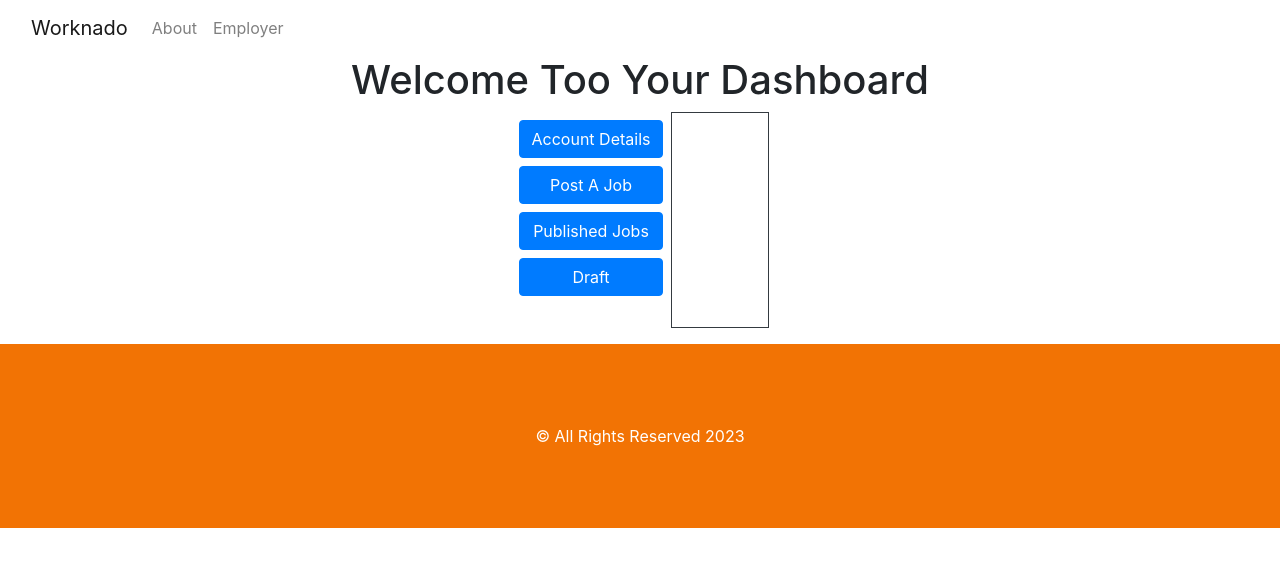
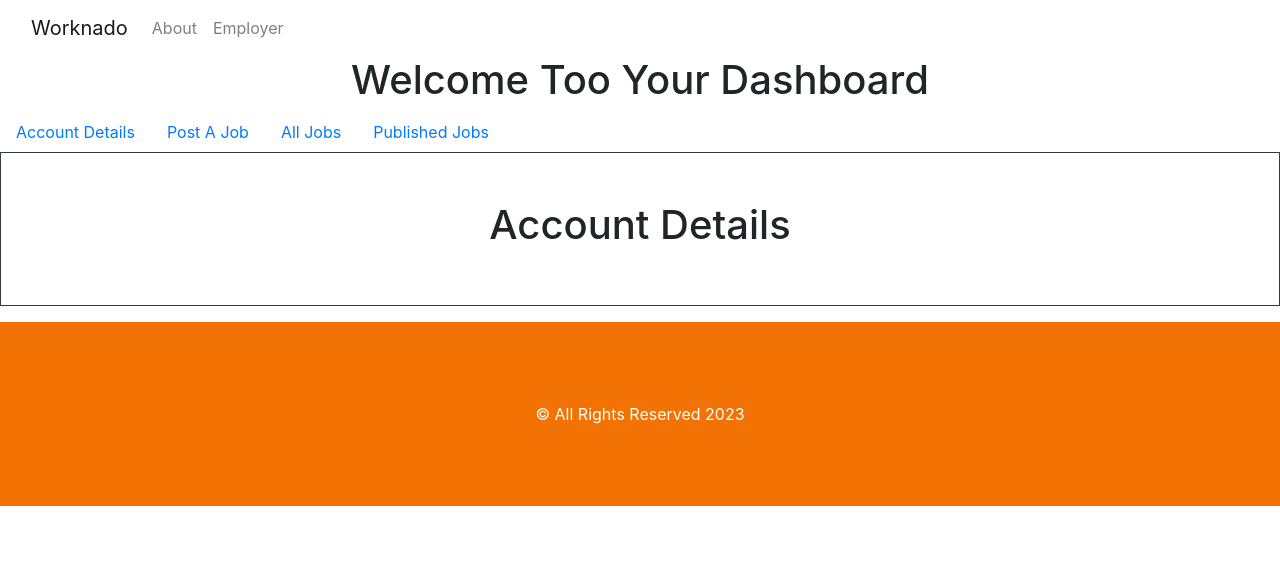
Before and after one commit to sucheta90/job_Engine, a React (Vite) app in the folder client/: page /company/dashboard in a window 1280 px wide. Shown: the top 566 px of the page. Built offline with nearby package versions, Linux system fonts and the light colour scheme.

Commit message:
adds useEffect hook that fetches the userProfile data and listed jobs

```diff
--- a/client/src/components/Dashboard/JobDrafts.jsx
+++ /dev/null
@@ -1,8 +0,0 @@
-// eslint-disable-next-line no-unused-vars
-export default function JobDrafts(props) {
-  return (
-    <div>
-      <h1>Draft Jobs</h1>
-    </div>
-  );
-}
--- /dev/null
+++ b/client/src/components/Dashboard/JobsList.jsx
@@ -0,0 +1,39 @@
+/* eslint-disable react/prop-types */
+// import CardComponent from "../UI/Card";
+import Card from "react-bootstrap/Card";
+import Button from "react-bootstrap/Button";
+
+export default function JobsList({ allJobs }) {
+  console.log("This is alljobs", allJobs);
+  return (
+    <div>
+      <h1>All Jobs</h1>
+      <div>
+        {allJobs.length >= 1
+          ? allJobs.map((job) => {
+              return (
+                <Card key={job.id} className="mb-3">
+                  <Card.Img variant="top" />
+                  <Card.Body>
+                    <Card.Title>{job.job_title}</Card.Title>
+                    <Card.Text>
+                      <p>{job.company_details}</p>
+                    </Card.Text>
+                    <Button variant="primary" className="mr-3">
+                      Edit
+                    </Button>
+                    {job.job_status === "inactive" && (
+                      <Button variant="primary">Publish</Button>
+                    )}
+                    {job.job_status === "active" && (
+                      <Button variant="primary">Go somewhere</Button>
+                    )}
+                  </Card.Body>
+                </Card>
+              );
+            })
+          : `Did not find a post`}
+      </div>
+    </div>
+  );
+}
--- a/client/src/components/Navigation/Navbar.jsx
+++ b/client/src/components/Navigation/Navbar.jsx
@@ -9,6 +9,7 @@ export default function NavHeader() {
   // Main Navbar
 
   const currentPage = useLocation().pathname;
+
   return (
     <Navbar expand="lg" className="bg-body-tertiary ">
       <Container fluid>
@@ -24,12 +25,21 @@ export default function NavHeader() {
             >
               About
             </Nav.Link>
+            {auth.loggedIn() ? (
+              <Nav.Link
+                href="/company/dashboard"
+                className={currentPage === "/company/dashboard" ? "active" : ""}
+              >
+                Employers Homepage
+              </Nav.Link>
+            ) : (
               <Nav.Link
                 href="/employer"
                 className={currentPage === "/employer" ? "active" : ""}
               >
                 Employer
               </Nav.Link>
+            )}
             {/* <NavDropdown title="Job Seekers" id="basic-nav-dropdown">
               <NavDropdown.Item href="#action/3.1">Action</NavDropdown.Item>
               <NavDropdown.Item href="#action/3.2">
--- /dev/null
+++ b/client/src/components/UI/Card.jsx
@@ -0,0 +1,20 @@
+/* eslint-disable react/prop-types */
+// import Card from "react-bootstrap/Card";
+// import Button from "react-bootstrap/Button";
+
+// export default function CardComponent(props) {
+//   const { job } = props;
+//   console.log("This is job coming ftom joblist card", job);
+//   return (
+//     <Card>
+//       <Card.Img variant="top" />
+//       <Card.Body>
+//         <Card.Title>{job.job_title}</Card.Title>
+//         <Card.Text>
+//           <p>{job.company_details}</p>
+//         </Card.Text>
+//         <Button variant="primary">Go somewhere</Button>
+//       </Card.Body>
+//     </Card>
+//   );
+// }
--- a/client/src/pages/Dashboard/EmployerDAshboard.jsx
+++ b/client/src/pages/Dashboard/EmployerDAshboard.jsx
@@ -1,16 +1,19 @@
+/* eslint-disable no-inner-declarations */
 import { useEffect, useState } from "react";
-import Button from "react-bootstrap/Button";
+// import Button from "react-bootstrap/Button";
+import Nav from "react-bootstrap/Nav";
 import JobPostForm from "../../components/Forms/JobPostForm";
 import AccountDetails from "../../components/Dashboard/AccountDetails";
-import JobDrafts from "../../components/Dashboard/JobDrafts";
+import JobsList from "../../components/Dashboard/JobsList";
 import PublishedJobs from "../../components/Dashboard/PublishedJobs";
 import auth from "../../utils/auth";
 import axios from "axios";
 
 // eslint-disable-next-line no-unused-vars
 export default function EmployerDashboard(props) {
-  const [toShow, setToShow] = useState(""); // The state will be set to show the specific section on click events
+  const [toShow, setToShow] = useState("AccountDetails"); // The state will be set to show the specific section on click events
   const [userProfile, setUserProfile] = useState({}); //current user/company
+  const [allJobs, setAllJobs] = useState(""); //all jobs list - active, inactive, closed
   const [newJobData, setNewJobData] = useState({
     job_title: "",
     company_details: "",
@@ -31,8 +34,21 @@ export default function EmployerDashboard(props) {
 
   useEffect(() => {
     if (auth.loggedIn()) {
-      let user = auth.getProfile();
-      setUserProfile(user.data);
+      let userid = auth.getProfile().data.id;
+      let getUser = async (userid) => {
+        const response = await axios.get(`/api/company/${userid}`);
+        if (response.status !== 200) {
+          throw Error({ message: "Could not find user!" });
+        }
+        setUserProfile(response.data[0]);
+        return response.data;
+      };
+      const getAlljobs = async (userid) => {
+        const jobsResponse = await axios.get(`/api/company/${userid}/jobs`);
+        setAllJobs(jobsResponse.data.result);
+      };
+      getUser(userid);
+      getAlljobs(userid);
     }
   }, []);
 
@@ -64,14 +80,11 @@ export default function EmployerDashboard(props) {
   return (
     <div className="h-100 mb-3">
       <h1>Welcome Too Your Dashboard</h1>
-      <section className="d-flex justify-content-center">
-        <aside className="">
-          <ul className="w-100 d-flex flex-column justify-content-center p-2">
-            <li className="mb-2 w-100">
-              <Button
-                variant="primary"
-                size=""
-                className="w-100"
+      {/* <section className="d-flex justify-content-center"> */}
+      <Nav activeKey="1">
+        <Nav.Item>
+          <Nav.Link
+            eventKey="1"
             id="AccountDetails"
             onClick={(e) => {
               e.target.id === "AccountDetails"
@@ -80,51 +93,43 @@ export default function EmployerDashboard(props) {
             }}
           >
             Account Details
-              </Button>
-            </li>
-            <li className="mb-2 w-100">
-              <Button
-                className="w-100"
-                variant="primary"
-                size=""
+          </Nav.Link>
+        </Nav.Item>
+        <Nav.Item>
+          <Nav.Link
+            eventKey="2"
+            title="Item"
             id="jobPost"
             onClick={(e) => {
               e.target.id === "jobPost" ? setToShow("jobPost") : "";
             }}
           >
             Post A Job
-              </Button>
-            </li>
-            <li className="mb-2 w-100">
-              <Button
-                variant="primary"
-                size=""
-                className="w-100"
+          </Nav.Link>
+        </Nav.Item>
+        <Nav.Item>
+          <Nav.Link
+            eventKey="3"
+            id="AllJobs"
+            onClick={(e) => {
+              e.target.id === "AllJobs" ? setToShow("AllJobs") : "";
+            }}
+          >
+            All Jobs
+          </Nav.Link>
+        </Nav.Item>
+        <Nav.Item>
+          <Nav.Link
+            eventKey="3"
             id="PublishedJobs"
             onClick={(e) => {
-                  e.target.id === "PublishedJobs"
-                    ? setToShow("PublishedJobs")
-                    : "";
+              e.target.id === "PublishedJobs" ? setToShow("PublishedJobs") : "";
             }}
           >
             Published Jobs
-              </Button>
-            </li>
-            <li className="mb-2 w-100">
-              <Button
-                variant="primary"
-                size=""
-                className="w-100"
-                id="draft"
-                onClick={(e) => {
-                  e.target.id === "draft" ? setToShow("draft") : "";
-                }}
-              >
-                Draft
-              </Button>
-            </li>
-          </ul>
-        </aside>
+          </Nav.Link>
+        </Nav.Item>
+      </Nav>
       <div id="canvas" className="border border-dark p-5">
         {toShow === "jobPost" ? (
           <JobPostForm
@@ -133,16 +138,16 @@ export default function EmployerDashboard(props) {
             handlePostFormSubmit={handlePostFormSubmit}
           />
         ) : toShow === "AccountDetails" ? (
-            <AccountDetails />
+          <AccountDetails userProfile={userProfile} />
         ) : toShow === "PublishedJobs" ? (
           <PublishedJobs />
-          ) : toShow === "draft" ? (
-            <JobDrafts />
+        ) : toShow === "AllJobs" ? (
+          <JobsList allJobs={allJobs} />
         ) : (
           ""
         )}
       </div>
-      </section>
+      {/* </section> */}
     </div>
   );
 }
```
Also changed, not shown: 2 other files (tests, documents, lock files or other folders). Lines whose indentation alone changed are shown as unchanged.
